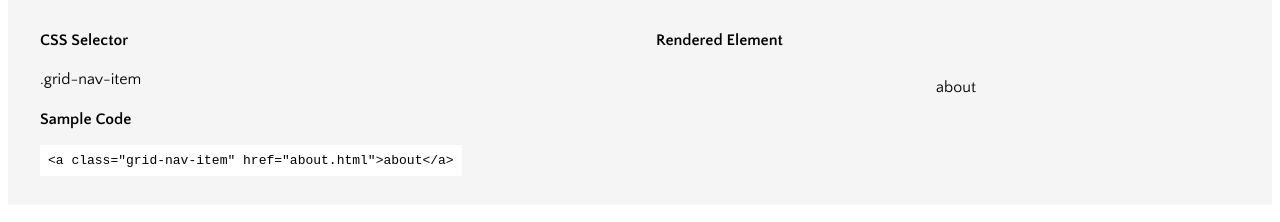
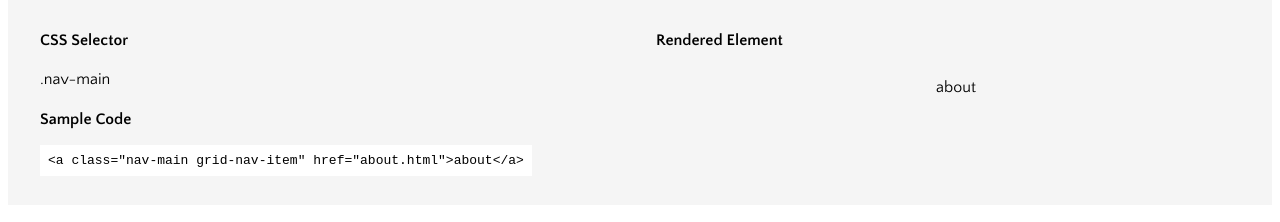
Before and after one commit to rmharrin/iat339-p03, a plain HTML site: page index.html in a window 1280 px wide. Shown: the part 668-890 px from the top of the page. Drawn offline with Linux system fonts and the light colour scheme.

Commit message:
Added proper classes to nav style guide

```diff
--- a/index.html
+++ b/index.html
@@ -45,9 +45,9 @@
                 <div class="grid">
                     <div class="grid-element-cell">
                         <h4>CSS Selector</h4>
-                        <p>.grid-nav-item</p>
+                        <p>.nav-main</p>
                         <h4>Sample Code</h4>
-                        <code>&lt;a class="grid-nav-item" href="about.html"&gt;about&lt;/a&gt;</code>
+                        <code>&lt;a class="nav-main grid-nav-item" href="about.html"&gt;about&lt;/a&gt;</code>
                     </div>
                     <div class="grid-element-cell">
                         <h4>Rendered Element</h4>
```
